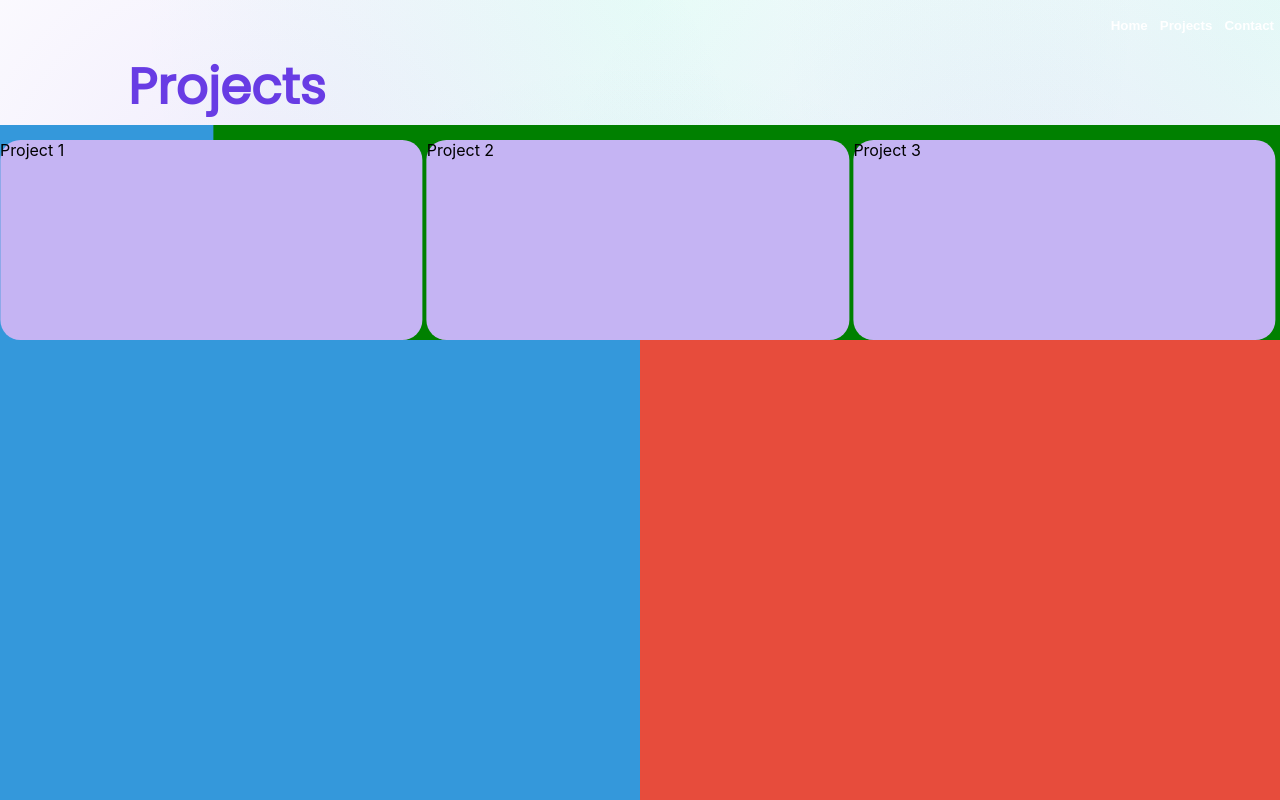
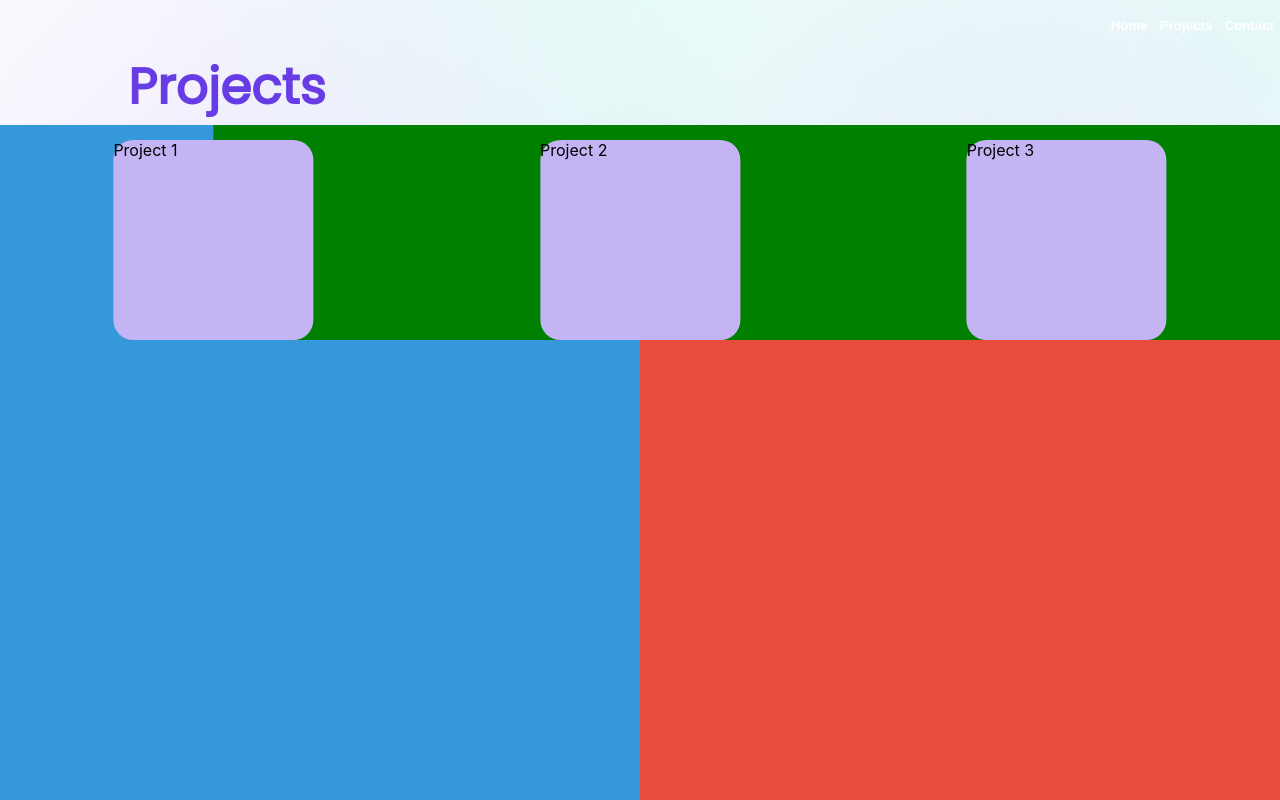
Before and after one commit to nravesz/Portfolio, a React (Create React App) app in the folder front/: page /projects in a window 1280 px wide. Built offline with nearby package versions, Linux system fonts and the light colour scheme; the HTML template or start-up script is replaced by a standard one.

Commit message:
fix (carousel): finally independently of the size, the cards are centered

```diff
--- a/front/src/components/projects/styles/ProjectCard.scss
+++ b/front/src/components/projects/styles/ProjectCard.scss
@@ -25,7 +25,7 @@
 
 .project-card-div {
     background-color: $card-color;
-    width: 33vw;
+    width: 200px;
     height: 200px;
     margin-top: 15px;
     border-radius: 20px
--- a/front/src/components/projects/styles/ProjectCarouselTest.scss
+++ b/front/src/components/projects/styles/ProjectCarouselTest.scss
@@ -13,4 +13,7 @@
 
 .project-carousel-slide {
     flex: 0 0 33.333%;
+    display: flex;
+    justify-content: center;
+    align-items: center;
 }
```
